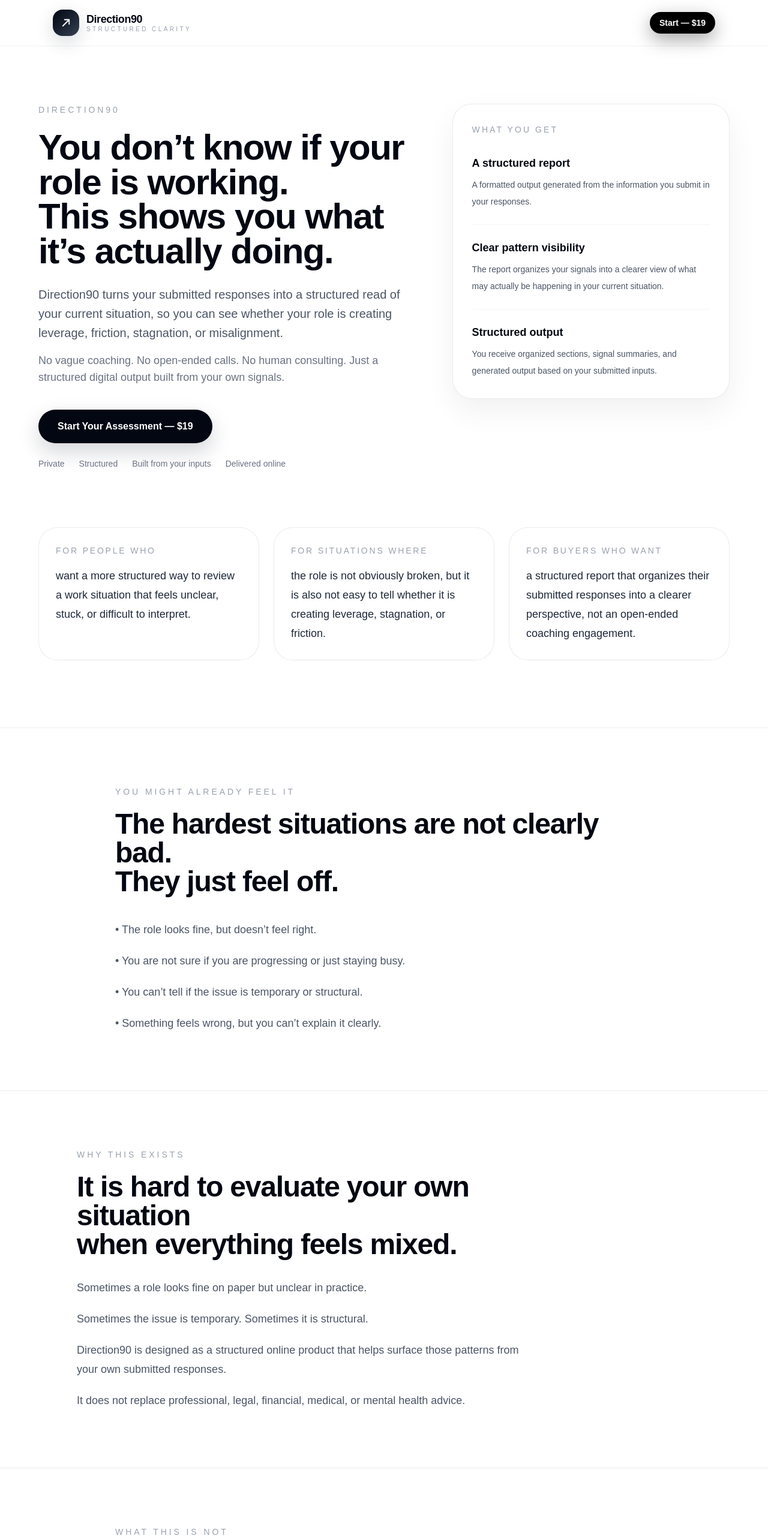
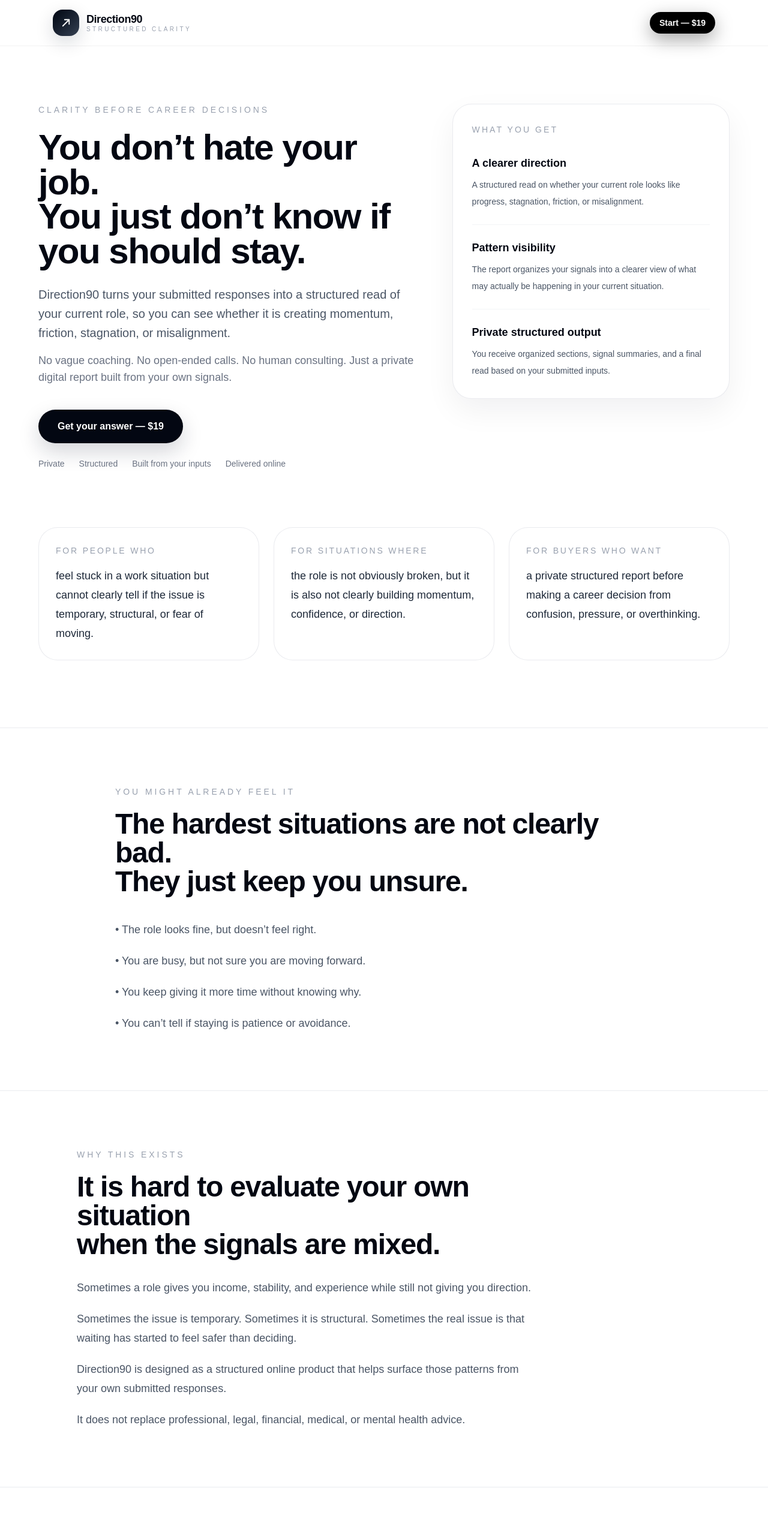
Before and after one commit to salehsalman75/direction90, a Next.js app: page / in a window 1280 px wide. Shown: the top 2566 px of the page at 60% size. Built offline with nearby package versions, Linux system fonts and the light colour scheme.

Commit message:
Update Direction90 landing copy

```diff
--- a/app/page.tsx
+++ b/app/page.tsx
@@ -44,24 +44,24 @@
 <div className="grid gap-16 lg:grid-cols-[1.15fr_0.85fr] lg:items-start">
 <div className="max-w-3xl">
 <p className="text-sm font-medium uppercase tracking-[0.28em] text-gray-400">
-Direction90
+Clarity before career decisions
 </p>
 
 <h1 className="mt-6 text-5xl font-semibold leading-[0.96] tracking-tight text-gray-950 sm:text-6xl">
-You don’t know if your role is working.
+You don’t hate your job.
 <br className="hidden sm:block" />
-This shows you what it’s actually doing.
+You just don’t know if you should stay.
 </h1>
 
 <p className="mt-7 max-w-2xl text-lg leading-8 text-gray-600 sm:text-xl">
 Direction90 turns your submitted responses into a structured read
-of your current situation, so you can see whether your role is
-creating leverage, friction, stagnation, or misalignment.
+of your current role, so you can see whether it is creating
+momentum, friction, stagnation, or misalignment.
 </p>
 
 <p className="mt-4 max-w-2xl text-base leading-7 text-gray-500 sm:text-lg">
 No vague coaching. No open-ended calls. No human consulting.
-Just a structured digital output built from your own signals.
+Just a private digital report built from your own signals.
 </p>
 
 <div className="mt-10 flex flex-col gap-4 sm:flex-row sm:items-center">
@@ -69,7 +69,7 @@
 href="/checkout"
 className="inline-flex items-center justify-center rounded-full bg-gray-950 px-8 py-4 text-base font-semibold text-white shadow-[0_14px_34px_rgba(15,23,42,0.18)] transition-all duration-200 hover:-translate-y-[1px] hover:bg-gray-800"
 >
-Start Your Assessment — $19
+Get your answer — $19
 </Link>
 </div>
 
@@ -89,31 +89,31 @@
 <div className="mt-8 space-y-6">
 <div className="border-b border-gray-100 pb-6 last:border-b-0 last:pb-0">
 <h2 className="text-lg font-semibold text-gray-950">
-A structured report
+A clearer direction
 </h2>
 <p className="mt-2 text-sm leading-7 text-gray-600">
-A formatted output generated from the information you submit
-in your responses.
+A structured read on whether your current role looks like
+progress, stagnation, friction, or misalignment.
 </p>
 </div>
 
 <div className="border-b border-gray-100 pb-6 last:border-b-0 last:pb-0">
 <h2 className="text-lg font-semibold text-gray-950">
-Clear pattern visibility
+Pattern visibility
 </h2>
 <p className="mt-2 text-sm leading-7 text-gray-600">
-The report organizes your signals into a clearer view of
-what may actually be happening in your current situation.
+The report organizes your signals into a clearer view of what
+may actually be happening in your current situation.
 </p>
 </div>
 
 <div>
 <h2 className="text-lg font-semibold text-gray-950">
-Structured output
+Private structured output
 </h2>
 <p className="mt-2 text-sm leading-7 text-gray-600">
-You receive organized sections, signal summaries, and
-generated output based on your submitted inputs.
+You receive organized sections, signal summaries, and a final
+read based on your submitted inputs.
 </p>
 </div>
 </div>
@@ -126,8 +126,8 @@
 For people who
 </p>
 <p className="mt-4 text-lg leading-8 text-gray-800">
-want a more structured way to review a work situation that feels
-unclear, stuck, or difficult to interpret.
+feel stuck in a work situation but cannot clearly tell if the
+issue is temporary, structural, or fear of moving.
 </p>
 </div>
 
@@ -136,8 +136,8 @@
 For situations where
 </p>
 <p className="mt-4 text-lg leading-8 text-gray-800">
-the role is not obviously broken, but it is also not easy to
-tell whether it is creating leverage, stagnation, or friction.
+the role is not obviously broken, but it is also not clearly
+building momentum, confidence, or direction.
 </p>
 </div>
 
@@ -146,9 +146,8 @@
 For buyers who want
 </p>
 <p className="mt-4 text-lg leading-8 text-gray-800">
-a structured report that organizes their submitted responses
-into a clearer perspective, not an open-ended coaching
-engagement.
+a private structured report before making a career decision from
+confusion, pressure, or overthinking.
 </p>
 </div>
 </div>
@@ -165,14 +164,14 @@
 <h2 className="mt-5 text-3xl font-semibold tracking-tight text-gray-950 sm:text-5xl">
 The hardest situations are not clearly bad.
 <br className="hidden sm:block" />
-They just feel off.
+They just keep you unsure.
 </h2>
 
 <div className="mt-10 space-y-5 text-lg leading-8 text-gray-600">
 <p>• The role looks fine, but doesn’t feel right.</p>
-<p>• You are not sure if you are progressing or just staying busy.</p>
-<p>• You can’t tell if the issue is temporary or structural.</p>
-<p>• Something feels wrong, but you can’t explain it clearly.</p>
+<p>• You are busy, but not sure you are moving forward.</p>
+<p>• You keep giving it more time without knowing why.</p>
+<p>• You can’t tell if staying is patience or avoidance.</p>
 </div>
 </div>
 </section>
@@ -188,12 +187,19 @@
 <h2 className="mt-5 text-3xl font-semibold tracking-tight text-gray-950 sm:text-5xl">
 It is hard to evaluate your own situation
 <br className="hidden sm:block" />
-when everything feels mixed.
+when the signals are mixed.
 </h2>
 
 <div className="mt-8 space-y-5 text-lg leading-8 text-gray-600">
-<p>Sometimes a role looks fine on paper but unclear in practice.</p>
-<p>Sometimes the issue is temporary. Sometimes it is structural.</p>
+<p>
+Sometimes a role gives you income, stability, and experience
+while still not giving you direction.
+</p>
+<p>
+Sometimes the issue is temporary. Sometimes it is structural.
+Sometimes the real issue is that waiting has started to feel
+safer than deciding.
+</p>
 <p>
 Direction90 is designed as a structured online product that
 helps surface those patterns from your own submitted responses.
@@ -371,13 +377,14 @@
 </p>
 
 <h2 className="mt-5 text-3xl font-semibold tracking-tight text-gray-950 sm:text-5xl">
-Start Direction90 if you want
-<br className="hidden sm:block" />a clearer read of your situation.
+You already feel something is off.
+<br className="hidden sm:block" />
+Direction90 helps you read it clearly.
 </h2>
 
 <p className="mx-auto mt-6 max-w-2xl text-lg leading-8 text-gray-600">
-You will complete the questionnaire first, then receive a generated
-report based on your submitted responses.
+Complete the questionnaire and receive a generated report based on
+your submitted responses.
 </p>
 
 <div className="mt-10 flex flex-col gap-4 sm:flex-row sm:justify-center">
@@ -385,7 +392,7 @@
 href="/checkout"
 className="inline-flex items-center justify-center rounded-full bg-gray-950 px-8 py-4 text-base font-semibold text-white shadow-[0_16px_36px_rgba(15,23,42,0.16)] transition-all duration-200 hover:-translate-y-[1px] hover:bg-gray-800"
 >
-Start Your Assessment — $19
+Get your answer — $19
 </Link>
 </div>
 
```
